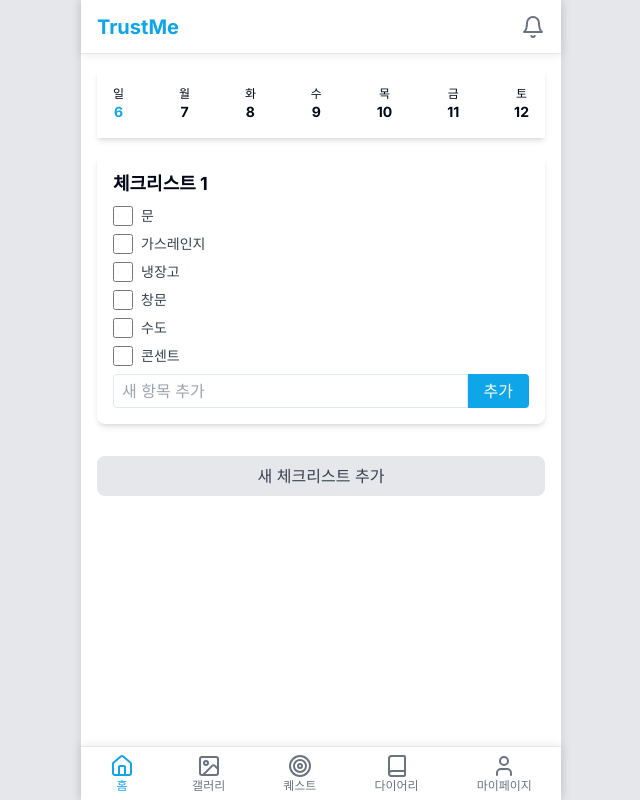
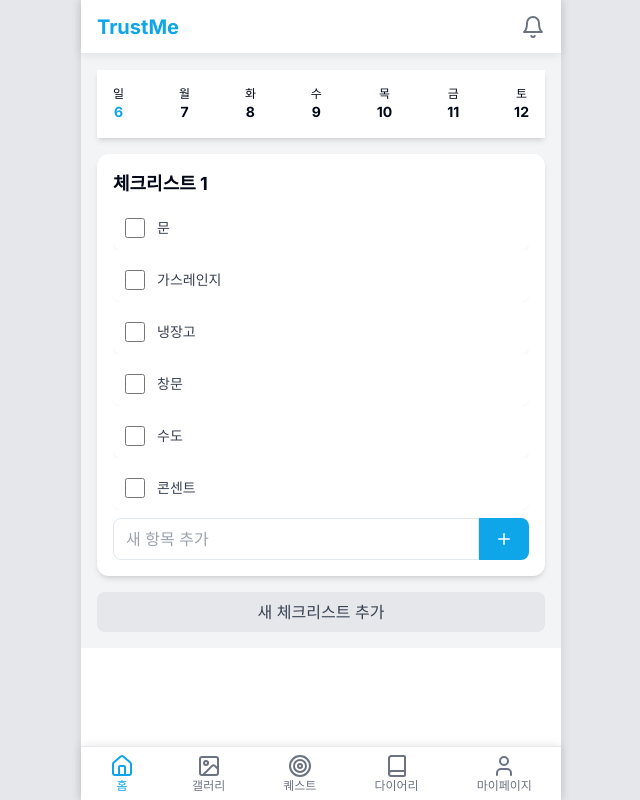
Before and after one commit to Monixc/capstone-trustme, a Next.js app: page /home in a window 1280 px wide. Shown: the whole page, without its empty margins (319-959 px from the left). Built offline with nearby package versions, Linux system fonts and the light colour scheme.

Commit message:
feat: 스와이프 시 수정/삭제 버튼 표시

```diff
--- a/package.json
+++ b/package.json
@@ -18,6 +18,7 @@
     "next": "14.2.13",
     "react": "^18",
     "react-dom": "^18",
+    "react-swipeable": "^7.0.1",
     "tailwind-merge": "^2.5.2",
     "tailwindcss-animate": "^1.0.7",
     "zustand": "^5.0.0-rc.2"
--- a/src/app/(user)/home/page.tsx
+++ b/src/app/(user)/home/page.tsx
@@ -3,6 +3,7 @@
 import ChecklistItem from "@/components/ChecklistItem";
 import WeeklyCalendar from "@/components/WeeklyCalender";
 import { useState } from "react";
+import { Plus, X } from "lucide-react";
 
 const defaultChecklist = [
   "문",
@@ -18,6 +19,9 @@ export default function HomePage() {
   const [newItem, setNewItem] = useState("");
   const [checklistTitles, setChecklistTitles] = useState(["체크리스트 1"]);
   const [editingTitle, setEditingTitle] = useState<number | null>(null);
+  const [checkedItems, setCheckedItems] = useState<boolean[][]>([
+    defaultChecklist.map(() => false),
+  ]);
 
   const addItemToChecklist = (checklistIndex: number) => {
     if (newItem.trim()) {
@@ -27,6 +31,14 @@ export default function HomePage() {
         newItem.trim(),
       ];
       setChecklists(updatedChecklists);
+
+      const updatedCheckedItems = [...checkedItems];
+      updatedCheckedItems[checklistIndex] = [
+        ...updatedCheckedItems[checklistIndex],
+        false,
+      ];
+      setCheckedItems(updatedCheckedItems);
+
       setNewItem("");
     }
   };
@@ -37,6 +49,7 @@ export default function HomePage() {
       ...checklistTitles,
       `체크리스트 ${checklistTitles.length + 1}`,
     ]);
+    setCheckedItems([...checkedItems, []]);
   };
 
   const handleTitleClick = (index: number) => {
@@ -53,14 +66,41 @@ export default function HomePage() {
     setEditingTitle(null);
   };
 
+  const handleItemToggle = (checklistIndex: number, itemIndex: number) => {
+    const updatedCheckedItems = [...checkedItems];
+    updatedCheckedItems[checklistIndex][itemIndex] =
+      !updatedCheckedItems[checklistIndex][itemIndex];
+    setCheckedItems(updatedCheckedItems);
+  };
+
+  const handleItemEdit = (
+    checklistIndex: number,
+    itemIndex: number,
+    newLabel: string
+  ) => {
+    const updatedChecklists = [...checklists];
+    updatedChecklists[checklistIndex][itemIndex] = newLabel;
+    setChecklists(updatedChecklists);
+  };
+
+  const handleItemDelete = (checklistIndex: number, itemIndex: number) => {
+    const updatedChecklists = [...checklists];
+    updatedChecklists[checklistIndex].splice(itemIndex, 1);
+    setChecklists(updatedChecklists);
+
+    const updatedCheckedItems = [...checkedItems];
+    updatedCheckedItems[checklistIndex].splice(itemIndex, 1);
+    setCheckedItems(updatedCheckedItems);
+  };
+
   return (
-    <main className="p-4">
+    <main className="p-4 bg-gray-100">
       <WeeklyCalendar />
-      <div className="mt-4">
+      <div className="mt-4 space-y-4">
         {checklists.map((checklist, checklistIndex) => (
           <div
             key={checklistIndex}
-            className="bg-white shadow-md rounded-lg p-4 mb-4">
+            className="bg-white rounded-xl p-4 shadow-md">
             {editingTitle === checklistIndex ? (
               <input
                 type="text"
@@ -69,7 +109,7 @@ export default function HomePage() {
                   handleTitleChange(checklistIndex, e.target.value)
                 }
                 onBlur={handleTitleBlur}
-                className="text-lg font-bold mb-2 w-full"
+                className="text-lg font-bold mb-2 w-full focus:outline-none focus:ring-2 focus:ring-sky-500 rounded px-2 py-1"
                 autoFocus
               />
             ) : (
@@ -80,7 +120,16 @@ export default function HomePage() {
               </h2>
             )}
             {checklist.map((item, itemIndex) => (
-              <ChecklistItem key={itemIndex} label={item} />
+              <ChecklistItem
+                key={itemIndex}
+                label={item}
+                isChecked={checkedItems[checklistIndex][itemIndex]}
+                onToggle={() => handleItemToggle(checklistIndex, itemIndex)}
+                onEdit={(newLabel) =>
+                  handleItemEdit(checklistIndex, itemIndex, newLabel)
+                }
+                onDelete={() => handleItemDelete(checklistIndex, itemIndex)}
+              />
             ))}
             <div className="flex mt-2">
               <input
@@ -88,12 +137,12 @@ export default function HomePage() {
                 value={newItem}
                 onChange={(e) => setNewItem(e.target.value)}
                 placeholder="새 항목 추가"
-                className="flex-grow border rounded-l px-2 py-1"
+                className="flex-grow border rounded-l-lg px-3 py-2 focus:outline-none focus:ring-2 focus:ring-sky-500"
               />
               <button
                 onClick={() => addItemToChecklist(checklistIndex)}
-                className="bg-sky-500 text-white px-4 py-1 rounded-r">
-                추가
+                className="bg-sky-500 text-white px-4 py-2 rounded-r-lg hover:bg-sky-600 transition duration-150 ease-in-out">
+                <Plus size={18} />
               </button>
             </div>
           </div>
--- a/src/components/ChecklistItem.tsx
+++ b/src/components/ChecklistItem.tsx
@@ -1,31 +1,92 @@
-import React from "react";
+import React, { useState } from "react";
+import { useSwipeable } from "react-swipeable";
+import { Edit2, Trash2 } from "lucide-react";
 
 interface ChecklistItemProps {
   label: string;
   isChecked: boolean;
   onToggle: () => void;
+  onEdit: (newLabel: string) => void;
+  onDelete: () => void;
 }
 
 const ChecklistItem: React.FC<ChecklistItemProps> = ({
   label,
   isChecked,
   onToggle,
+  onEdit,
+  onDelete,
 }) => {
+  const [isEditing, setIsEditing] = useState(false);
+  const [editedLabel, setEditedLabel] = useState(label);
+  const [isSwipedOpen, setIsSwipedOpen] = useState(false);
+
+  const handlers = useSwipeable({
+    onSwipedLeft: () => setIsSwipedOpen(true),
+    onSwipedRight: () => setIsSwipedOpen(false),
+    trackMouse: true,
+  });
+
+  const handleEdit = () => {
+    if (isEditing) {
+      onEdit(editedLabel);
+    }
+    setIsEditing(!isEditing);
+    setIsSwipedOpen(false);
+  };
+
+  const handleDelete = () => {
+    onDelete();
+    setIsSwipedOpen(false);
+  };
+
   return (
-    <div className="flex items-center mb-2">
+    <div className="relative overflow-hidden mb-2">
+      <div
+        {...handlers}
+        className={`flex items-center bg-white rounded-lg p-3 shadow-sm transition-transform duration-300 ease-in-out ${
+          isSwipedOpen ? "-translate-x-24" : ""
+        }`}>
         <input
           type="checkbox"
           checked={isChecked}
           onChange={onToggle}
-        className="form-checkbox h-5 w-5 text-sky-600 transition duration-150 ease-in-out mr-2"
+          className="form-checkbox h-5 w-5 text-sky-600 rounded-full transition duration-150 ease-in-out mr-3"
           aria-label={`체크리스트 항목: ${label}`}
         />
+        {isEditing ? (
+          <input
+            type="text"
+            value={editedLabel}
+            onChange={(e) => setEditedLabel(e.target.value)}
+            className="flex-grow text-sm focus:outline-none focus:ring-2 focus:ring-sky-500 rounded px-2 py-1"
+            autoFocus
+            onBlur={handleEdit}
+            onKeyPress={(e) => e.key === "Enter" && handleEdit()}
+          />
+        ) : (
           <span
-        className={`text-sm ${
+            className={`text-sm flex-grow ${
               isChecked ? "line-through text-gray-500" : "text-gray-700"
             }`}>
             {label}
           </span>
+        )}
+      </div>
+      {isSwipedOpen && (
+        <div className="absolute top-0 right-0 h-full flex">
+          <button
+            onClick={handleEdit}
+            className="bg-sky-500 text-white px-3 flex items-center justify-center">
+            <Edit2 size={18} />
+          </button>
+          <button
+            onClick={handleDelete}
+            className="bg-red-500 text-white px-3 flex items-center justify-center">
+            <Trash2 size={18} />
+          </button>
+        </div>
+      )}
     </div>
   );
 };
```
Also changed, not shown: 1 other file (tests, documents, lock files or other folders). Lines whose indentation alone changed are shown as unchanged.
